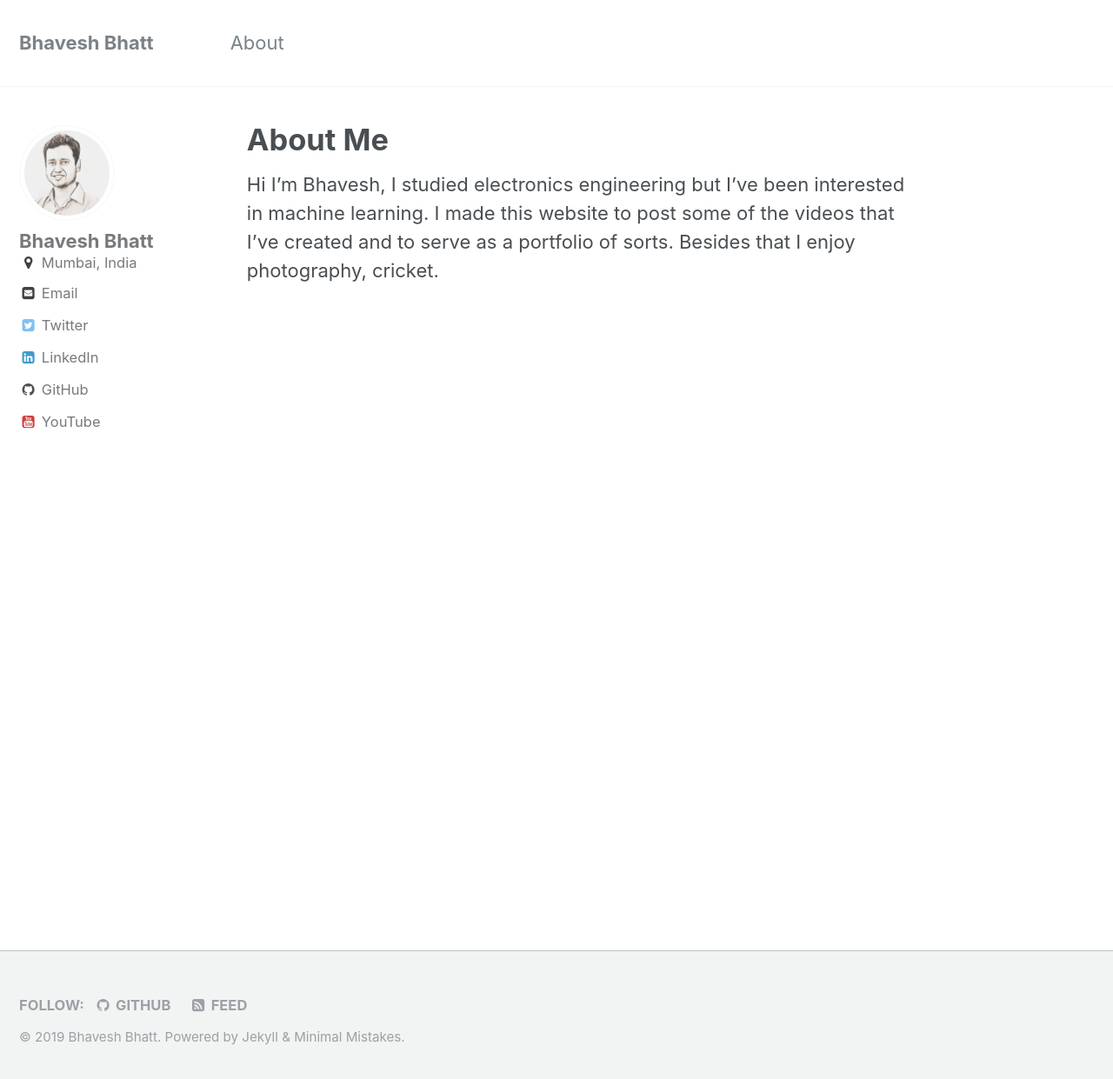
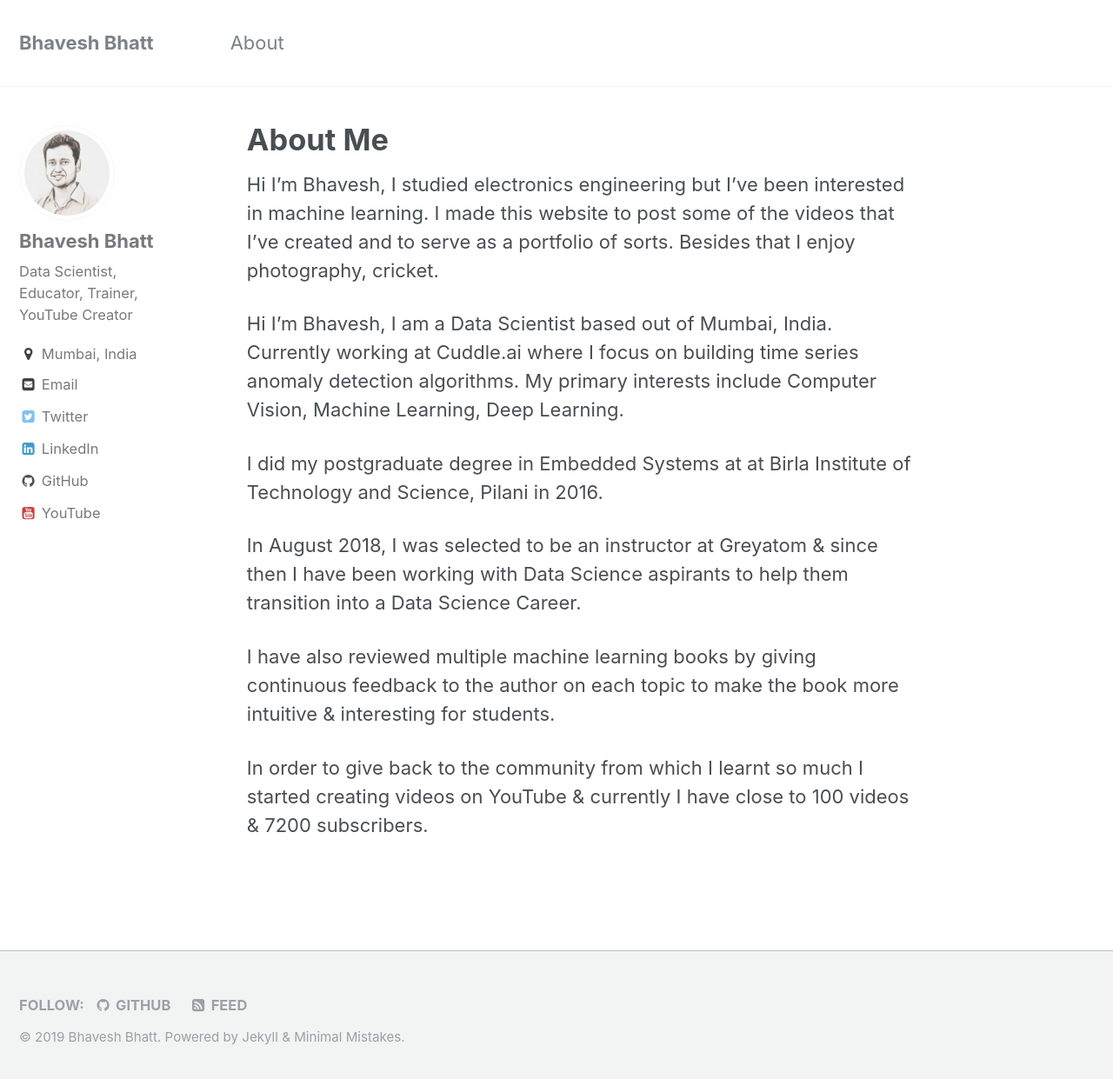
Before and after one commit to bhattbhavesh91/bhattbhavesh91.github.io, a Jekyll site: the page built from _pages/about.md, in a window 1280 px wide and 1249 px high. Shown: the top 1241 px of the window at 87% size. Built offline with Jekyll 4.4.1, drawn with Linux system fonts in a browser that asks for light colours.

Commit message:
modified about me and config file

```diff
--- a/_config.yml
+++ b/_config.yml
@@ -81,7 +81,8 @@ analytics:
 author:
   name             : "Bhavesh Bhatt"
   avatar           : "/assets/images/bhavesh.jpeg"
-  bio              : #"Bio test"
+  #bio              : "Data Scientist, Google Develeoper Expert in ML"
+  bio              : "Data Scientist, Educator, Trainer, YouTube Creator"
   location         : "Mumbai, India"
   email            : "bhattbhavesh91@gmail.com"
   uri              :
--- a/_pages/about.md
+++ b/_pages/about.md
@@ -4,3 +4,13 @@ title: "About Me"
 ---
 
 Hi I’m Bhavesh, I studied electronics engineering but I’ve been interested in machine learning. I made this website to post some of the videos that I’ve created and to serve as a portfolio of sorts. Besides that I enjoy photography, cricket.
+
+Hi I’m Bhavesh, I am a Data Scientist based out of Mumbai, India. Currently working at Cuddle.ai where I focus on building time series anomaly detection algorithms. My primary interests include Computer Vision, Machine Learning, Deep Learning.
+
+I did my postgraduate degree in Embedded Systems at at Birla Institute of Technology and Science, Pilani in 2016.
+
+In August 2018, I was selected to be an instructor at Greyatom & since then I have been working with Data Science aspirants to help them transition into a Data Science Career.
+
+I have also reviewed multiple machine learning books by giving continuous feedback to the author on each topic to make the book more intuitive & interesting for students.
+
+In order to give back to the community from which I learnt so much I started creating videos on YouTube & currently I have close to 100 videos & 7200 subscribers.
```
